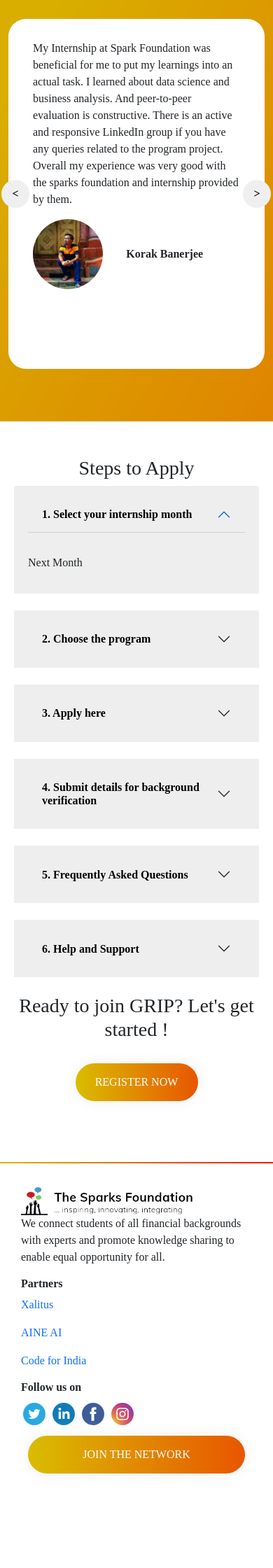
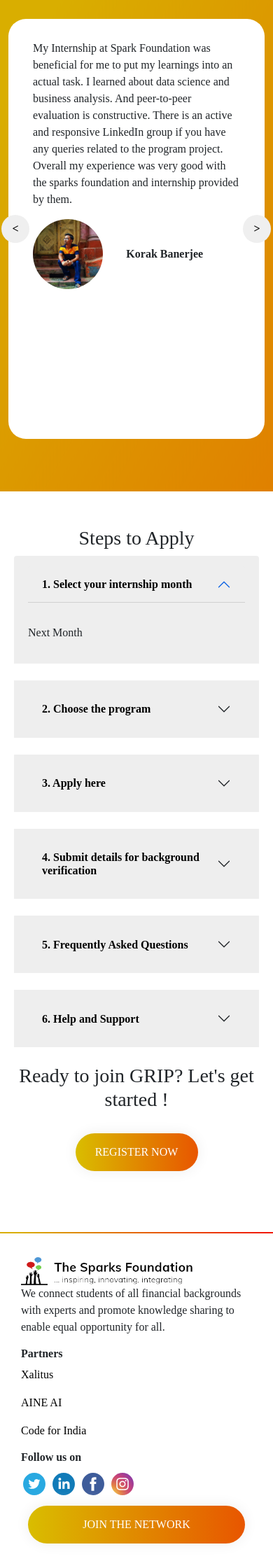
Before and after one commit to Mohanaditya-Kalva/GRIP_Website, a PHP site: page / in a window 390 px wide. Shown: the part 2745-4985 px from the top of the page at 70% size. Before the commit the page ends 4850 px from the top, so only its background shows below. Run offline with PHP 8.4, Linux system fonts and the light colour scheme; some web fonts are replaced.

Commit message:
bug fixes version 5

```diff
--- a/assests/style.css
+++ b/assests/style.css
@@ -193,6 +193,9 @@ h1 {
 .footer {
   margin: 25px 200px;
 }
+.footer a {
+  color: black;
+}
 .social-img {
   padding: 5px 3px;
 }
@@ -359,6 +362,10 @@ h1 {
   .testimonial-row {
     margin: 25px auto;
   }
+  .custom-card-row {
+    height: 600px !important;
+    width: auto !important;
+  }
 }
 
 @media screen and (max-width: 992px) {
@@ -401,6 +408,10 @@ h1 {
   .ellipse-right-overlap-accordation,
   .union-ellipse {
     display: none;
+  }
+  .custom-card-row {
+    height: 700px;
+    width: 296px;
   }
 }
 
```
